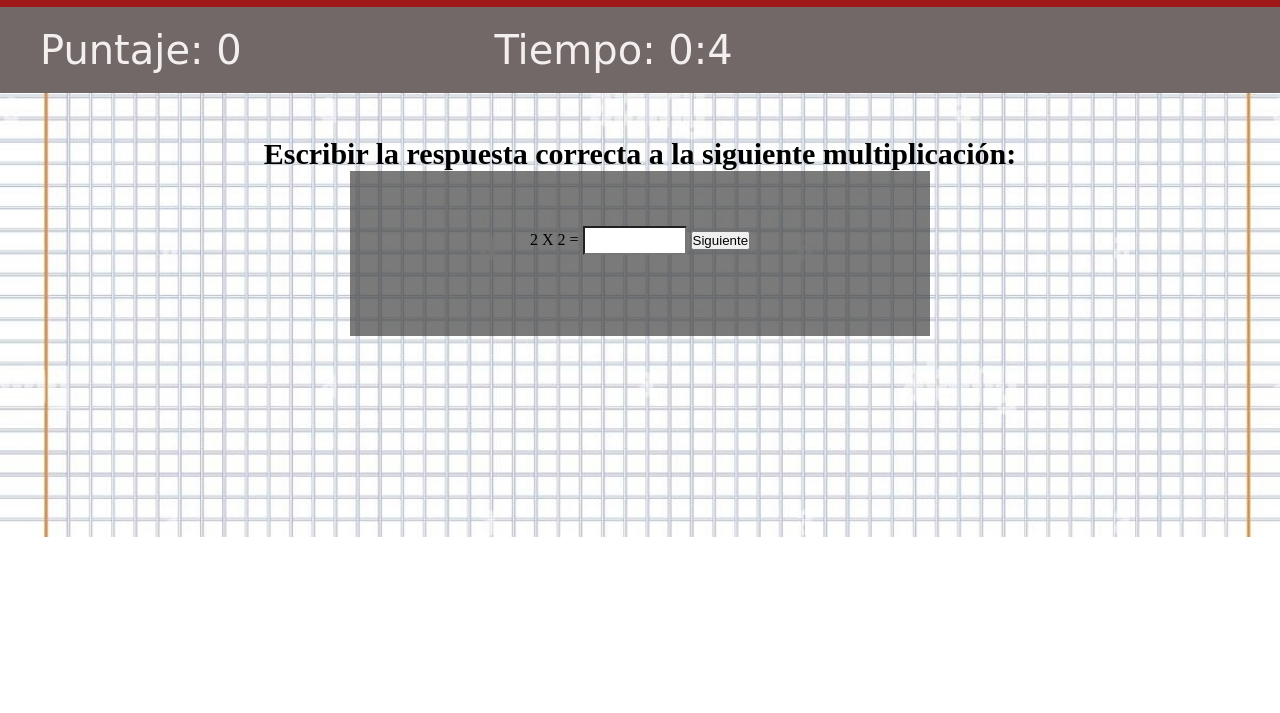
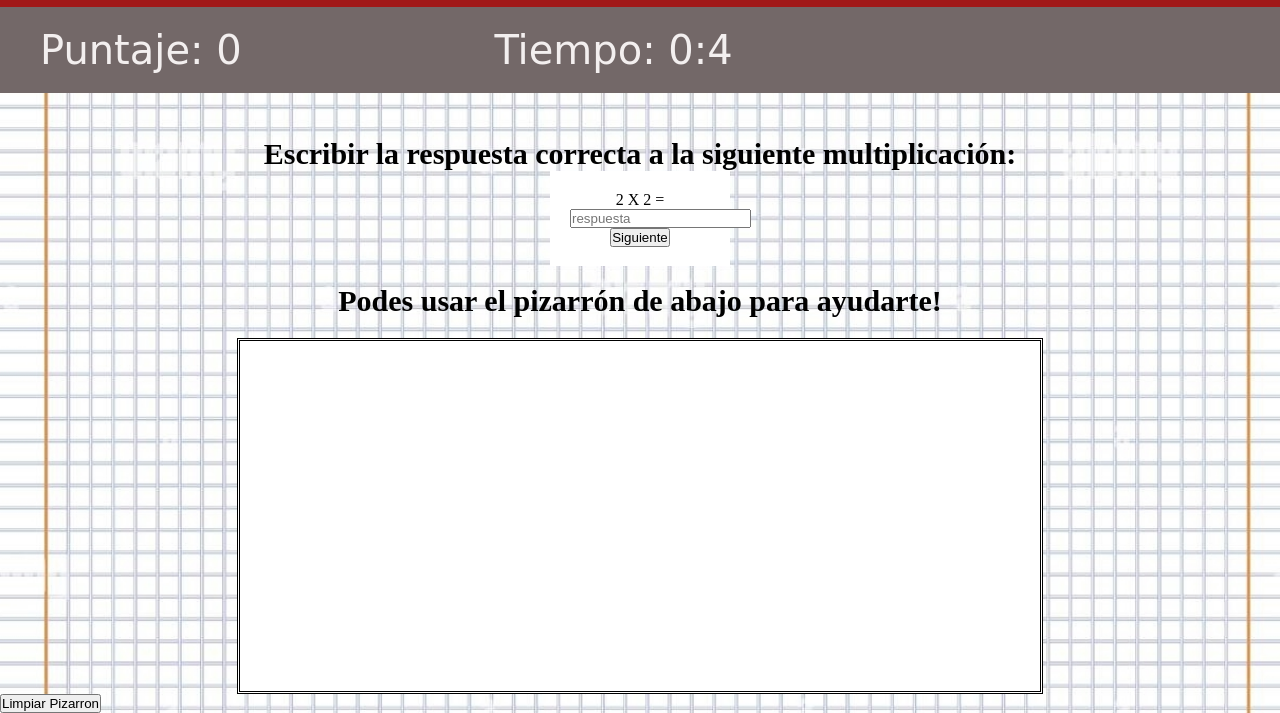
Before and after one commit to UCC-LabCompu2-Historico/proyecto2022-Cajal-Glaiel, a plain HTML site: page Juego.html in a window 1280 px wide. Shown: the part 113-826 px from the top of the page. Before the commit the page ends 800 px from the top, so only its background shows below. Drawn offline with Linux system fonts and the light colour scheme; a web font is replaced by a local one.

Commit message:
canvas y otros

```diff
--- a/Estilos.css
+++ b/Estilos.css
@@ -123,12 +123,6 @@ header nav div #puntaje {
     padding-right: 200px;
 }
 
-#Canvas {
-    align-content: center;
-    margin: 300px 150px 150px;
-    border: double;
-}
-
 .listaJuego {
     text-align: center;
 }
@@ -195,12 +189,12 @@ header nav div #tiempero {
     padding-top: 250px;
 }
 .Numeros {
-    background: rgba(65, 64, 64, 0.69);
-    margin-left: 350px;
-    margin-right: 350px;
+    background: white;
+    margin-left: 550px;
+    margin-right: 550px;
     text-align: center;
     height: 55px;
-    padding: 55px;
+    padding: 20px;
 }
 .FondoJuego {
     background-image: url("Imagenes/FondoJuego.jpg");
@@ -212,3 +206,26 @@ header nav div #tiempero {
 .SelecPrueba{
     padding: 10px 25px 10px 25px;
 }
+
+#Canvas {
+    border: double;
+    padding-left: 0;
+    padding-right: 0;
+    margin-left: auto;
+    margin-right: auto;
+    margin-top: 20px;
+    display: block;
+    background-color: white;
+}
+
+#pizarron {
+    text-align: center;
+    font-size: 30px;
+    font-weight: bold;
+}
+
+.limpiador{
+    align-content: center;
+    margin-right: auto;
+    margin-left: auto;
+}
--- a/Funciones.js
+++ b/Funciones.js
@@ -3,11 +3,6 @@ function AbrirJuego(){
     url = "Juego.html";
     window.open(url);
 }
-
-/*function DibujarCanvas() {
-    var canvas = document.getElementById("Canvas");
-    var ctx = canvas.getContext("2d");
-}*/
 
 function FunAyudas() {
     let num1, num2;
@@ -60,11 +55,40 @@ function SumarPuntaje () {
     let respuesta = document.getElementById("num3").value;
     if (correcto == respuesta) {
         puntaje = Number(puntaje) + 10;
-    } else {
+    }
+    else {
         alert("Respuesta incorrecta")
-        puntaje = Number(puntaje) - 10;
     }
     document.getElementById("puntaje").innerHTML = puntaje;
     Juguemos()
     document.getElementById("num3").value = "";
 }
+
+function DibujarCanvas() {
+    var canvas = document.getElementById("Canvas");
+    var ctx = canvas.getContext("2d");
+    ctx.fillStyle = "white";
+    ctx.fillRect(0, 0, canvas.width, canvas.height)
+}
+
+var click;
+function Dibujar(event){
+    var canvas = document.getElementById("Canvas");
+    ctx = canvas.getContext("2d");
+    var posX = event.clientX;
+    var posY = event.clientY;
+    console.log(posX, posY);
+    canvas.onmousedown = function (){click = true};
+    canvas.onmouseup = function (){click = false};
+    //ctx.beginPath();
+    if (click){
+        ctx.fillRect(posX, posY, 5, 5);
+        ctx.fill();
+    }
+}
+
+function Limpiar(){
+    var canvas = document.getElementById("Canvas");
+    ctx = canvas.getContext("2d");
+    canvas.width = canvas.width;
+}
--- a/Juego.html
+++ b/Juego.html
@@ -32,20 +32,27 @@
     </nav>
 </header>
 
-<body class="FondoJuego" onload="Segundero(); Juguemos()">
+<body class="FondoJuego" onload="Segundero(); Juguemos(), DibujarCanvas()">
     <h3 class="Contenido CenJuego Encabezados">Escribir la respuesta correcta a la siguiente multiplicación:</h3>
-    <section id="MultiJuego">
+    <div>
+        <article id="MultiJuego">
             <div class="Numeros">
                 <span id="num1"> 0 </span>
                 X
                 <span id="num2"> 0 </span>
                 =
-            <input id="num3" type="text">
-            <button type="button" class="btn btn-success" onclick="SumarPuntaje()">Siguiente</button>
+                <input id="num3" type="text" placeholder="respuesta">
+                <button type="button" onclick="SumarPuntaje()">Siguiente</button>
             </div>
-    </section>
-    <!--<canvas onload="DibujarCanvas()" width="600px" height="400px" id="Canvas" >
-        Tu navegador no soporta el Canvas
-    </canvas>-->
+        </article>
+        <br>
+        <p id="pizarron">
+            Podes usar el pizarrón de abajo para ayudarte!
+        </p>
+        <canvas width="800px" height="350px" id="Canvas" onmousemove="Dibujar(event)">
+        Su navegador no soporta canvas
+        </canvas>
+        <button type="button" class="limpiador" onclick="Limpiar()">Limpiar Pizarron</button>
+    </div>
 </body>
 </html>
```
Lines whose indentation alone changed are shown as unchanged.
